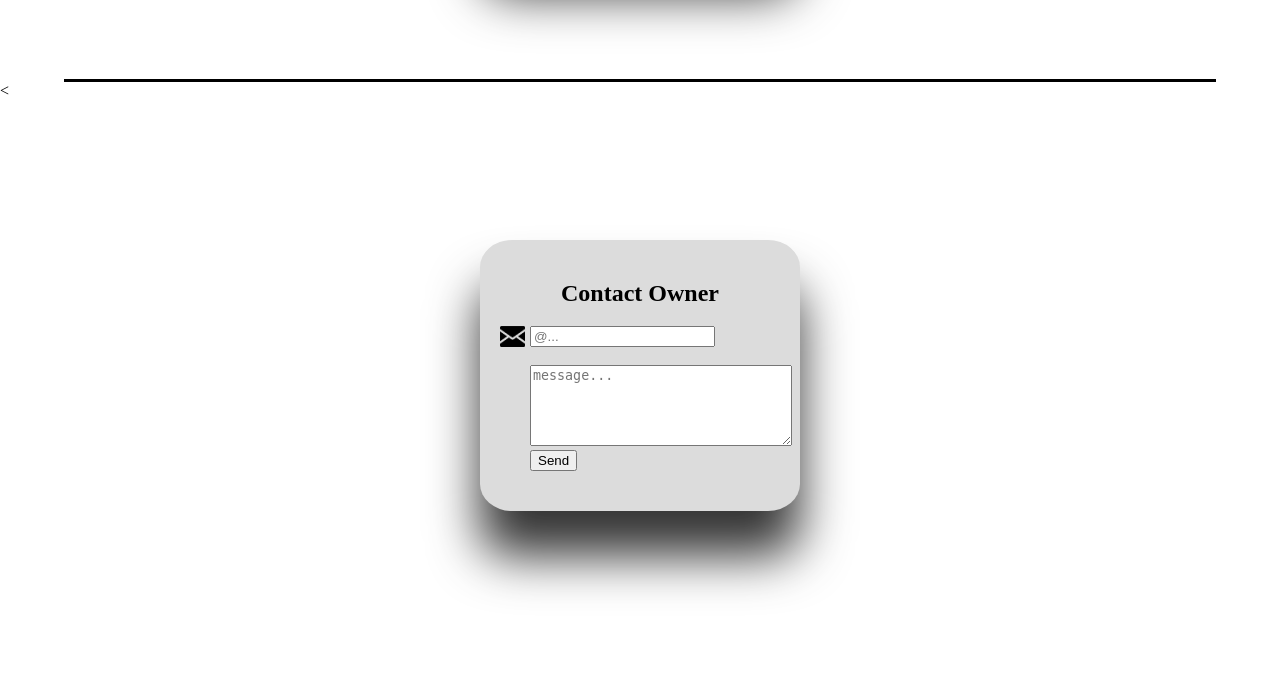
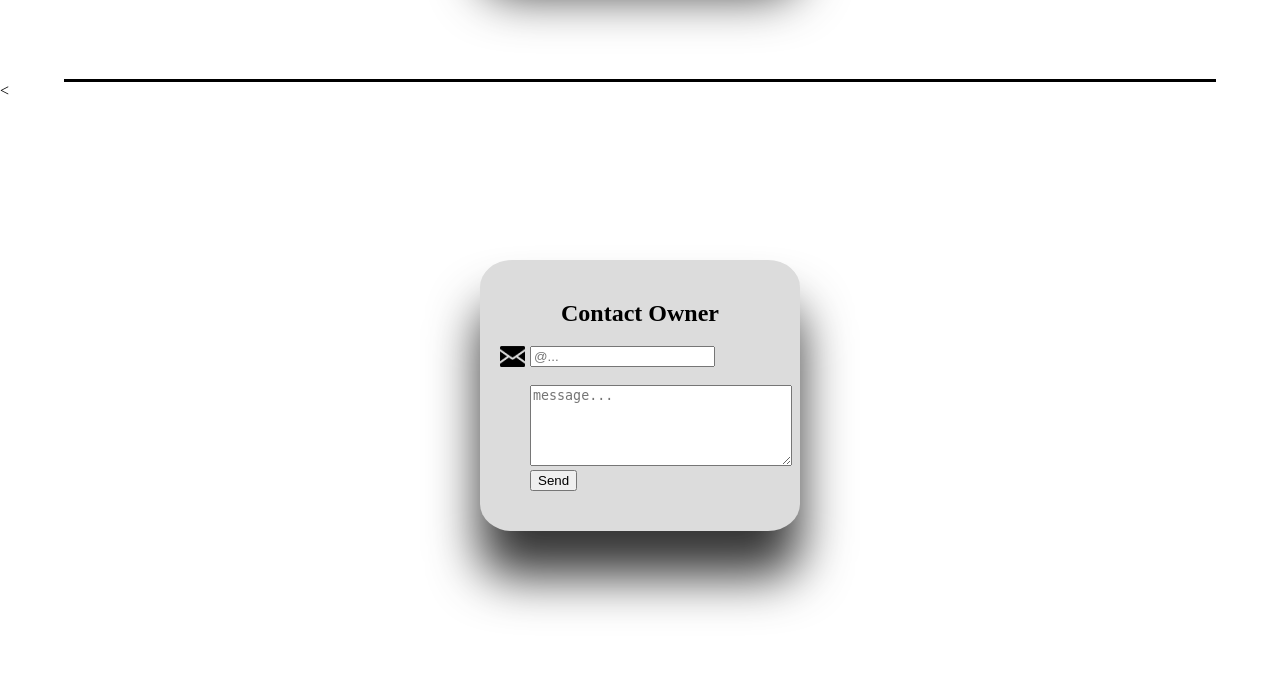
Before and after one commit to KenLauxzs/new, a PHP site: page / in a window 1280 px wide. Shown: the part 1785-2466 px from the top of the page. Before the commit the page ends 2378 px from the top, so only its background shows below. Run offline with PHP 8.4, Linux system fonts and the light colour scheme.

Commit message:
Update style.css

```diff
--- a/style.css
+++ b/style.css
@@ -181,7 +181,7 @@ text-align: left;
   font-family: cursive;
 }
 #Contact{
-  padding: 140px 0 150px 0;
+  padding: 160px 0 150px 0;
   width: 90%;
   margin: auto;
 }
```
